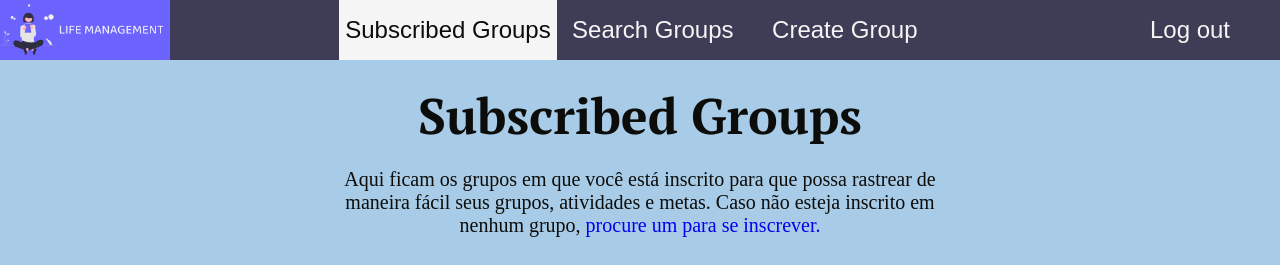
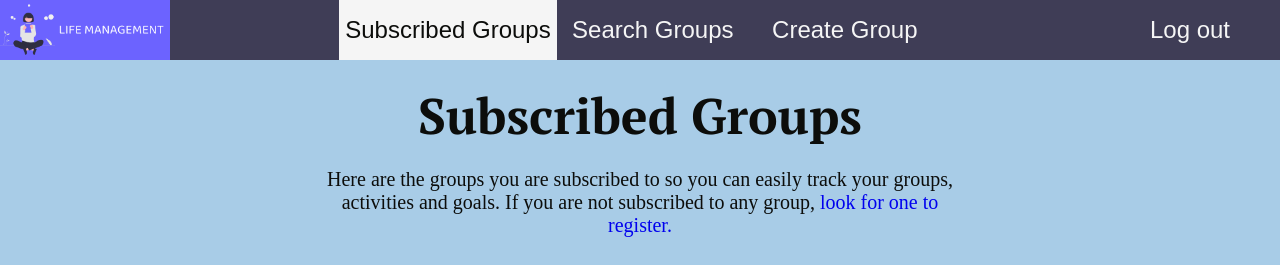
Before and after one commit to CalebeNavarro/gestao-de-habitos, a React (Create React App) app: page /subscribedgroups in a window 1280 px wide. Shown: the top 265 px of the page. Built offline with nearby package versions, Linux system fonts and the light colour scheme; no server answers; sample sign-in values are in the browser's storage; a web font is replaced by a local one.

Commit message:
fix: translation

```diff
--- a/src/pages/CreateGroup/index.jsx
+++ b/src/pages/CreateGroup/index.jsx
@@ -97,7 +97,7 @@ const CreateGroup = () => {
           width={400}
         />
 
-        <Button widthDesktop={400}>Criar grupo</Button>
+        <Button widthDesktop={400}>Create Group</Button>
       </StyledForm>
 
       <Footer img={Img} fixDiv>
--- a/src/pages/Dashboard/index.jsx
+++ b/src/pages/Dashboard/index.jsx
@@ -105,7 +105,7 @@ const Dashboard = () => {
           </Footer>
           </>
         ):(<>
-          <blockquote cite="https://www.briantracy.com/">Make your life a masterpiece; imagine no limitations on what you can be, have or do.</blockquote>
+          <blockquote cite="https://www.briantracy.com/">Make your life a masterpiece! Imagine no limitations on what you can be, have or do.</blockquote>
 
           <Button func={() => setHabitModalOpened(true)}>Create your habit now!</Button>
 
--- a/src/pages/SearchGroups/index.jsx
+++ b/src/pages/SearchGroups/index.jsx
@@ -74,9 +74,7 @@ const SearchGroups = () => {
       </ContainerCards>
 
       <Footer img={Img} fixDiv>
-        O grupo é importante na inserção no convívio social, auxiliando na
-        superação de problemas desta ordem. Aqui está a lista de grupos que você
-        pode se inscrever para criar novas metas e atividades.
+      The group is important in social interaction, helping to overcome problems of this nature. Here is the list of groups you can join to create new goals and activities.
       </Footer>
     </Container>
   );
--- a/src/pages/SubscribedGroups/index.jsx
+++ b/src/pages/SubscribedGroups/index.jsx
@@ -50,10 +50,8 @@ const SubscribedGroups = () => {
       <Header page="subscribedgroups" />
       <h2>Subscribed Groups</h2>
       <Text>
-        Aqui ficam os grupos em que você está inscrito para que possa rastrear
-        de maneira fácil seus grupos, atividades e metas. Caso não esteja
-        inscrito em nenhum grupo,
-        <Link to="/groups"> procure um para se inscrever.</Link>
+      Here are the groups you are subscribed to so you can easily track your groups, activities and goals. If you are not subscribed to any group,
+        <Link to="/groups"> look for one to register.</Link>
       </Text>
       <Top />
       {groups.length > 0 ? null : <Image src={Img} alt="pic" />}
```
